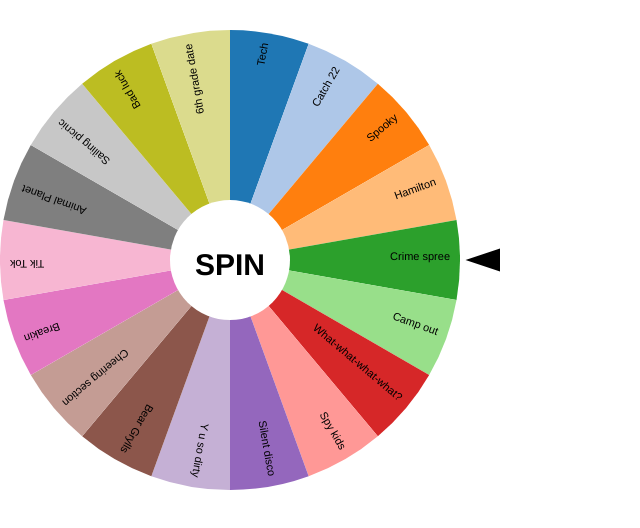
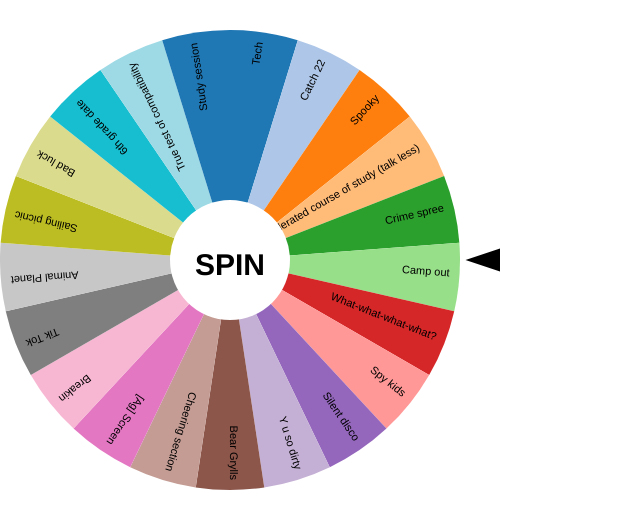
Before and after one commit to renegade-renegade/what-are-we-doing-ferb, a plain HTML site: page index.html in a window 1280 px wide. Shown: the whole page, without its empty margins (0-640 px from the left). Drawn offline with nearby package versions, Linux system fonts and the light colour scheme.

Commit message:
Update index.html

```diff
--- a/index.html
+++ b/index.html
@@ -58,7 +58,7 @@
                     {"label":"Tech",  "value":1,  "question":"Congragulations! We will be dissasembling an apple watch, and figuring out how the fuck proxes work."},
                     {"label":"Catch 22",  "value":1,  "question":"Picnic + sharing favorite catch 22 passages!"},
                     {"label":"Spooky",  "value":1,  "question":"Horror movie + midnight walk in the graveyard. Who's the oldest grave?"},
-                    {"label":"Hamilton",  "value":1,  "question":"Hamilton sing along, location tour, and delving into the lyric book"},
+                    {"label":"Accelerated course of study (talk less)",  "value":1,  "question":"Hamilton sing along, location tour, and delving into the lyric book"},
                     {"label":"Crime spree",  "value":1,  "question":"Embrace the chaos. How many misdemeanors can we rack up? (4 Loko chug beforehand?) [is fellatio still a crime in NJ?]"},
                     {"label":"Camp out",  "value":1,  "question":"(small) fire and looking at stars on golf course (good thing someone has 2 sleeping bags on campus)"},
                     {"label":"What-what-what-what?",  "value":1,  "question":"Choose outfit for the other person at thrift store. Followed by dinner wearing the outfits."},
@@ -67,12 +67,15 @@
                     {"label":"Y u so dirty",  "value":1,  "question":"How many different showers around campus can we shower in (either one of us)."},
                     {"label":"Bear Grylls",  "value":1,  "question":"Build a fort in the woods. Forage ourselves a salad (to the extent we can)."},
                     {"label":"Cheering section",  "value":1,  "question":"Attend IM game. Make banners. Root for alternate teams - and bet on the outcome. Bogg wades?"},
+                    {"label":"[Ag] Screen",  "value":1,  "question":"Movie on big screen in lecture hall that seats at least 100 people. Vegan popcorn and snacks. Back row makeout session optional."},
                     {"label":"Breakin",  "value":1,  "question":"How many buildings on campus can we sneak into?"},
                     {"label":"Tik Tok",  "value":1,  "question":"Lets make some fucking tik toks."},
                     {"label":"Animal Planet",  "value":1,  "question":"How many different animals can we find and film?"},
                     {"label":"Sailing picnic",  "value":1,  "question":"I mean... this is pretty self explanatory."},
                     {"label":"Bad luck",  "value":1,  "question":"You explain cats lore or a universe of your choice. I explain the background to 40k."},
                     {"label":"6th grade date",  "value":1,  "question":"Dress (to the best that you can) like middle school. We go to the mall and watch a movie there. Awkward kiss required."},
+                    {"label":"True test of compatibility",  "value":1,  "question":"Overcooked levels alternated with NYT 36 questions."},
+                    {"label":"Study session",  "value":1,  "question":"Call her daddy. BZZZZZZZ / 3000. ;)."},
 
         ];
         var svg = d3.select('#chart')
```
